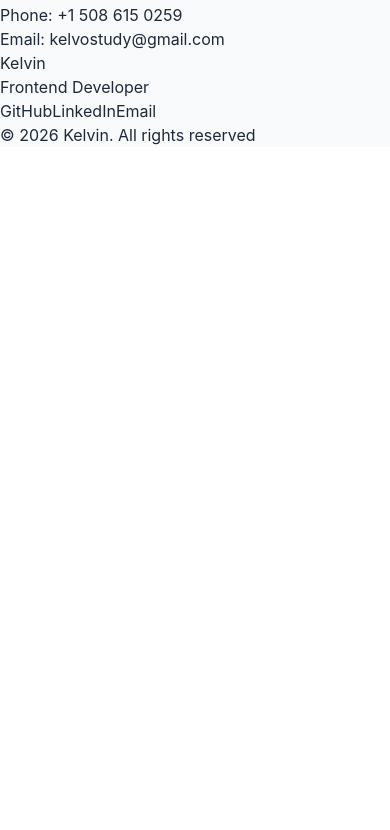
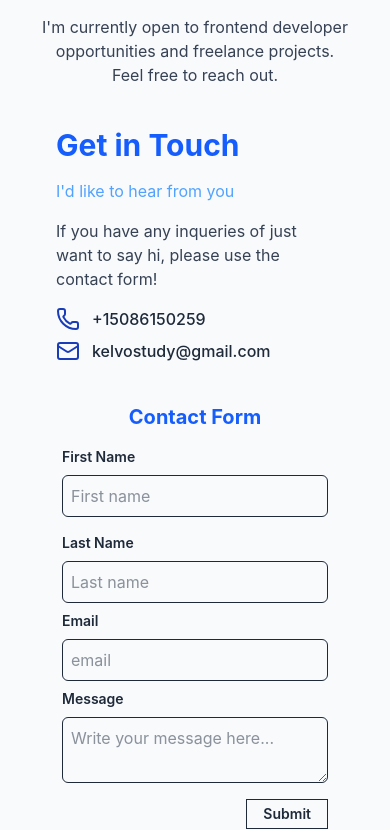
Before and after one commit to Mankelvo/personal-portfolio, a React (Vite) app: page / in a window 390 px wide. Shown: the part 4874-5704 px from the top of the page. Before the commit the page ends 5021 px from the top, so only its background shows below. Built offline with nearby package versions, Linux system fonts and the light colour scheme.

Commit message:
contact section refactor and styling to enhance mobile responsiveness

```diff
--- a/src/components/sections/Contact.jsx
+++ b/src/components/sections/Contact.jsx
@@ -1,12 +1,96 @@
+
+import Section from "../layout/sections";
+
+import { Phone, Mail } from 'lucide-react';
+import Button from "../ui/Button";
+
+<i data-lucide="phone"></i>
 function Contact(){
     return (
 
-        <section id="contact">
-        <h2>Contact Me</h2>
-        <p>I'm currently open to frontend developer opportunities and freelance projects. Feel free to reach out.</p>
-        <p>Phone: <a href="tel:+15086150259">+1 508 615 0259</a></p>
-        <p>Email: <a href="mailto:kelvostudy@gmail.com">kelvostudy@gmail.com</a></p>
-    </section>
+        <Section id="contact">
+        <h2 className='text-3xl md:text-4xl font-bold text-blue-600 text-center mb-4'>Contact Me</h2>
+              <p className="max-w-lg text-gray-700 text-center my-6 mx-auto" >I'm currently open to frontend developer opportunities and freelance projects. Feel free to reach out.</p>
+
+        <div className=" flex flex-col md:flex-row gap-10  p-4 md:text-left">
+      <div className="max-w-xl flex flex-col gap-4 text-left ">
+
+        <h2 className=" max-w-3xl md:max-w-4xl font-bold text-blue-600 text-3xl">Get in Touch</h2>
+        <p className="max-w-sm md:max-w-lg text-blue-400">I'd like to hear from you</p>
+        <p className="max-w-lg text-gray-700">If you have any inqueries of just want to say hi,
+             please use the contact form!</p>
+
+
+    <div className="flex flex-col gap-2 ">
+
+              <div className="flex items-center gap-3 ">
+                 <Phone className="text-blue-800"/>
+                <a href="tel: +1-508-615-0259" className="md:text-l font-medium hover:text-blue-600">
+                +15086150259
+                </a>
+                </div>
+
+                <div className="flex items-center gap-3 " >
+                 <Mail className="text-blue-800"/>
+                <a href="mail to: kelvostudy@gmail.com" className="md:text-l font-medium hover:text-blue-600 hover:underline">
+                 kelvostudy@gmail.com
+                </a>
+
+
+                </div>
+            </div>
+      </div>
+
+
+
+
+            <div className="flex md:flex-col max-w-4xl  ">
+                <form className="max-w-md mx-auto">
+                       <h3 className='text-xl md:text-2xl font-bold text-blue-600 text-center mb-4'>Contact Form</h3>
+                    <div className="flex flex-col md:flex-row gap-2">
+
+                    <div className=" form-group ">
+                    <label htmlFor="firstName" className="form-label">First Name</label>
+                    <input type="text" id="firstName" placeholder="First name" className="form-input"/>
+                    </div>
+
+                    <div className="form-group">
+                    <label htmlFor="lastName" className="form-label">Last Name</label>
+                    <input type="text" id="lastName" placeholder="Last name" className="form-input" />
+                    </div>
+
+                    </div>
+                    <div className="form-group">
+                    <label htmlFor="email" className="form-label">Email</label>
+                    <input type="email" id="email" placeholder="email" className="form-input"/>
+                    </div>
+
+                    <div className="form-group mb-4">
+                        <label htmlFor="message" className="form-label">Message</label>
+                        <textarea
+                        className="form-input"
+                        id="messsage"
+                        minLength={50}
+
+                        row={4}
+                        placeholder="Write your message here..."
+                        />
+                        <div className="flex justify-end w-full">
+                         <button type="submit" className="text-sm border font-semibold px-4 py-1 mt-4 hover:bg-blue-600 hover:text-white transition-colors ">Submit</button>
+
+                        </div>
+
+                    </div>
+
+
+
+
+                </form>
+        </div>
+
+        </div>
+
+    </Section>
     )
 }
 
--- a/src/index.css
+++ b/src/index.css
@@ -3,3 +3,17 @@
 html {
   scroll-behavior: smooth;
 }
+
+@layer components{
+
+  .form-group{
+    @apply flex  flex-col  text-left pb-2;
+  }
+  .form-input{
+    @apply  w-full  border p-2 mt-2 rounded-md;
+  }
+
+  .form-label{
+    @apply text-sm font-semibold p-0 ml-0;
+  }
+}
```
